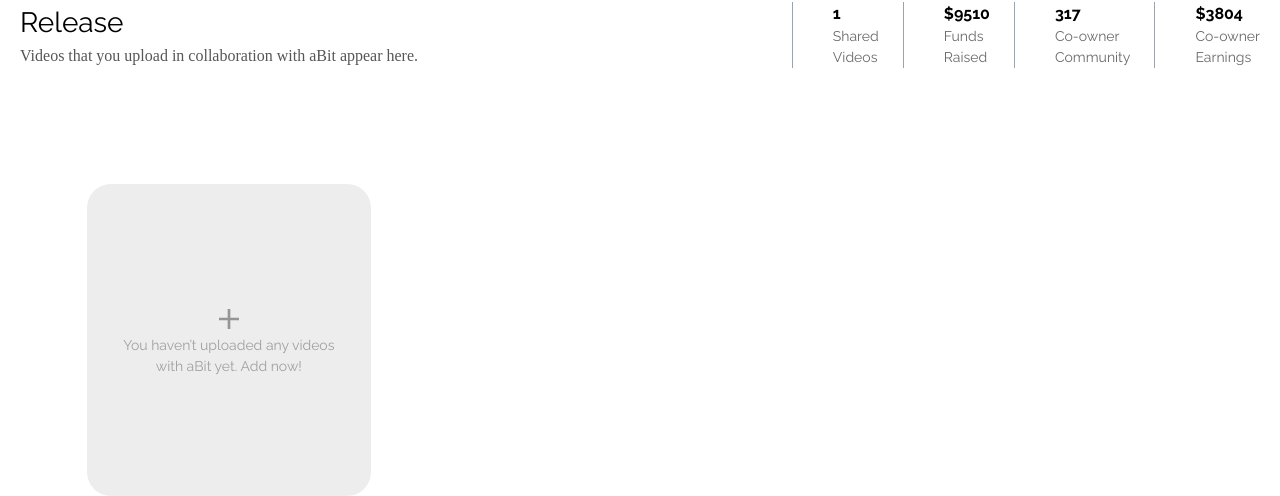
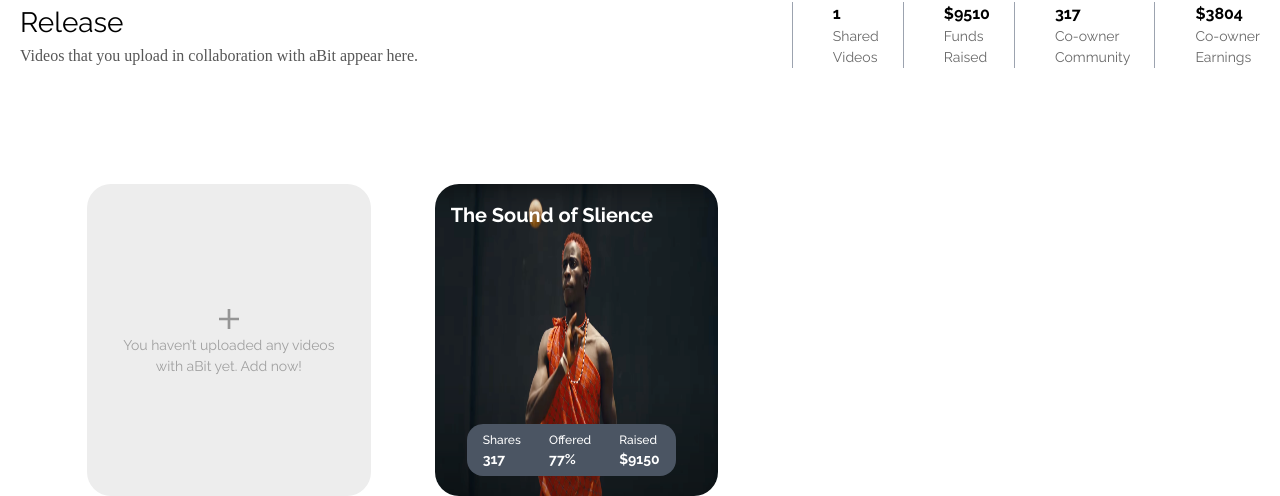
Before and after one commit to raghuaanand/aBit, a React (Vite) app: page / in a window 1280 px wide. Shown: the part 879-1375 px from the top of the page. Built offline with nearby package versions, Linux system fonts and the light colour scheme.

Commit message:
released added

```diff
--- a/src/App.jsx
+++ b/src/App.jsx
@@ -1,5 +1,5 @@
 import React from "react";
-import {DashboardStatus, Header, Navbar, NewRelease, Profile} from './components/index';
+import {DashboardStatus, Header, Navbar, NewRelease, Profile, Released} from './components/index';
 
 function App() {
 
@@ -9,8 +9,9 @@ function App() {
       <Header />
       {/* <Profile /> */}
       <DashboardStatus />
-      <div>
+      <div className="flex items-center gap-16">
        <NewRelease />
+       <Released />
       </div>
     </>
   )
--- a/src/assets/index.js
+++ b/src/assets/index.js
@@ -1,4 +1,5 @@
 import profileImg from './profile_image.jpg';
 import headerImg from './header_image.png';
+import personImg from './person_img.png'
 
-export {profileImg, headerImg}
+export {profileImg, headerImg, personImg}
--- /dev/null
+++ b/src/components/Released.jsx
@@ -0,0 +1,15 @@
+import React from 'react';
+import { personImg } from '../assets';
+import {ReleasedStats} from './index.js';
+
+const Released = () => {
+  return (
+    <div className='h-[312px] w-[283.64px] rounded-3xl mt-28 relative'>
+      <img src={personImg} alt='person image' className='w-[283.64px] h-[312px] rounded-3xl'/>
+      <p className='absolute top-4 font-bold text-[20px] text-[#ffffff] left-4'>The Sound of Slience</p>
+      <ReleasedStats />
+    </div>
+  )
+}
+
+export default Released
--- /dev/null
+++ b/src/components/ReleasedStats.jsx
@@ -0,0 +1,23 @@
+import React from 'react';
+
+
+const ReleasedStats = () => {
+  return (
+    <div className='absolute top-60 left-8 flex h-[52.36px] w-[209px] justify-between bg-gray-600 rounded-2xl px-4 items-center'>
+      <div>
+        <p className='text-[12px] font-medium text-white '>Shares</p>
+        <p className='text-[14px] font-bold text-white '>317</p>
+      </div>
+      <div>
+        <p className='text-[12px] font-medium text-white '>Offered</p>
+        <p className='text-[14px] font-bold text-white '>77%</p>
+      </div>
+      <div>
+        <p className='text-[12px] font-medium text-white '>Raised</p>
+        <p className='text-[14px] font-bold text-white '>$9150</p>
+      </div>
+    </div>
+  )
+}
+
+export default ReleasedStats
--- a/src/components/index.js
+++ b/src/components/index.js
@@ -4,5 +4,7 @@ import Profile from "./Profile";
 import NewRelease from "./NewRelease";
 import DashboardStatus from "./DashboardStatus";
 import Stats from "./Stats";
+import Released from "./Released";
+import ReleasedStats from "./ReleasedStats";
 
-export {Navbar, Header, Profile, NewRelease, DashboardStatus, Stats};
+export {Navbar, Header, Profile, NewRelease, DashboardStatus, Stats, Released, ReleasedStats};
--- a/src/constants/index.js
+++ b/src/constants/index.js
@@ -24,3 +24,13 @@ export const dashboardStats = [
         paraTwo: "Earnings"
     },
 ];
+
+
+export const releasedStat = [
+    {
+        id: 1,
+        shares:317,
+        offered:'75%',
+        raised:'$9510'
+    }
+]
```
Also changed, not shown: src/assets/person_img.png (added).
